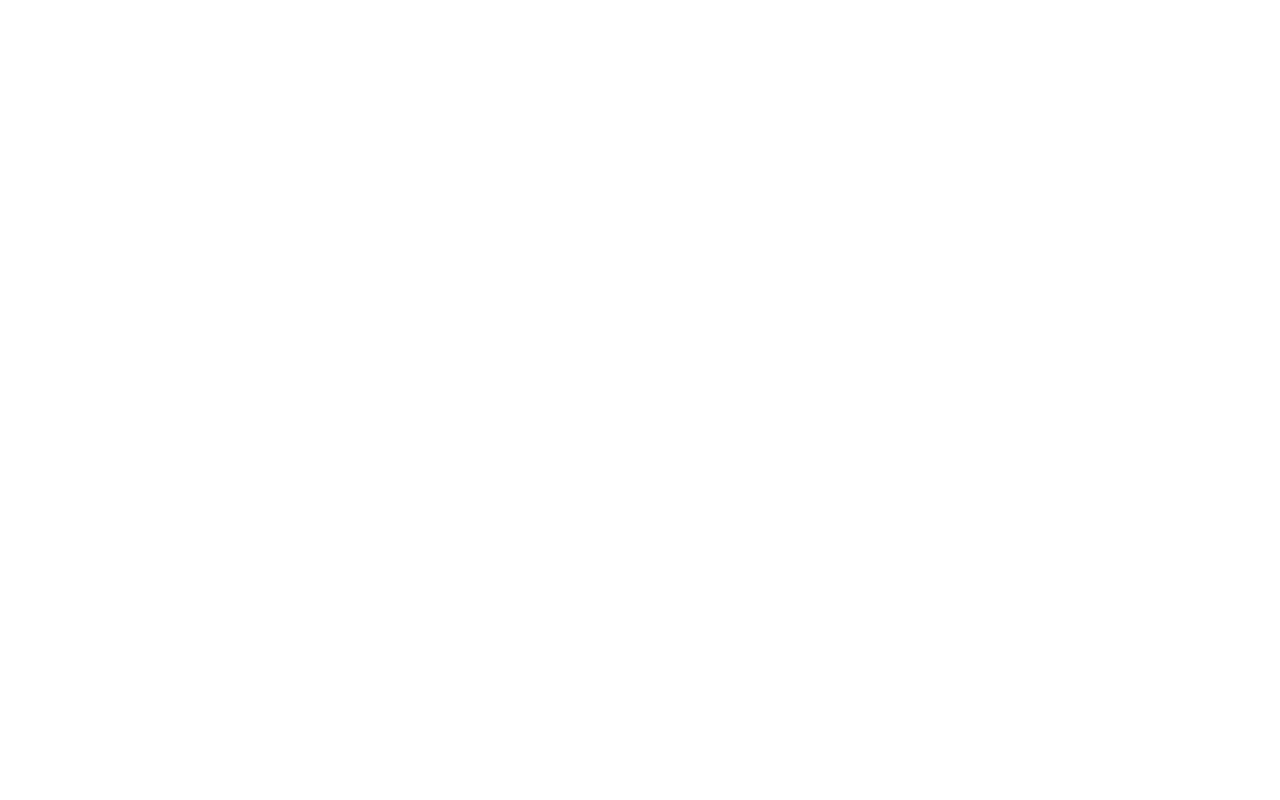
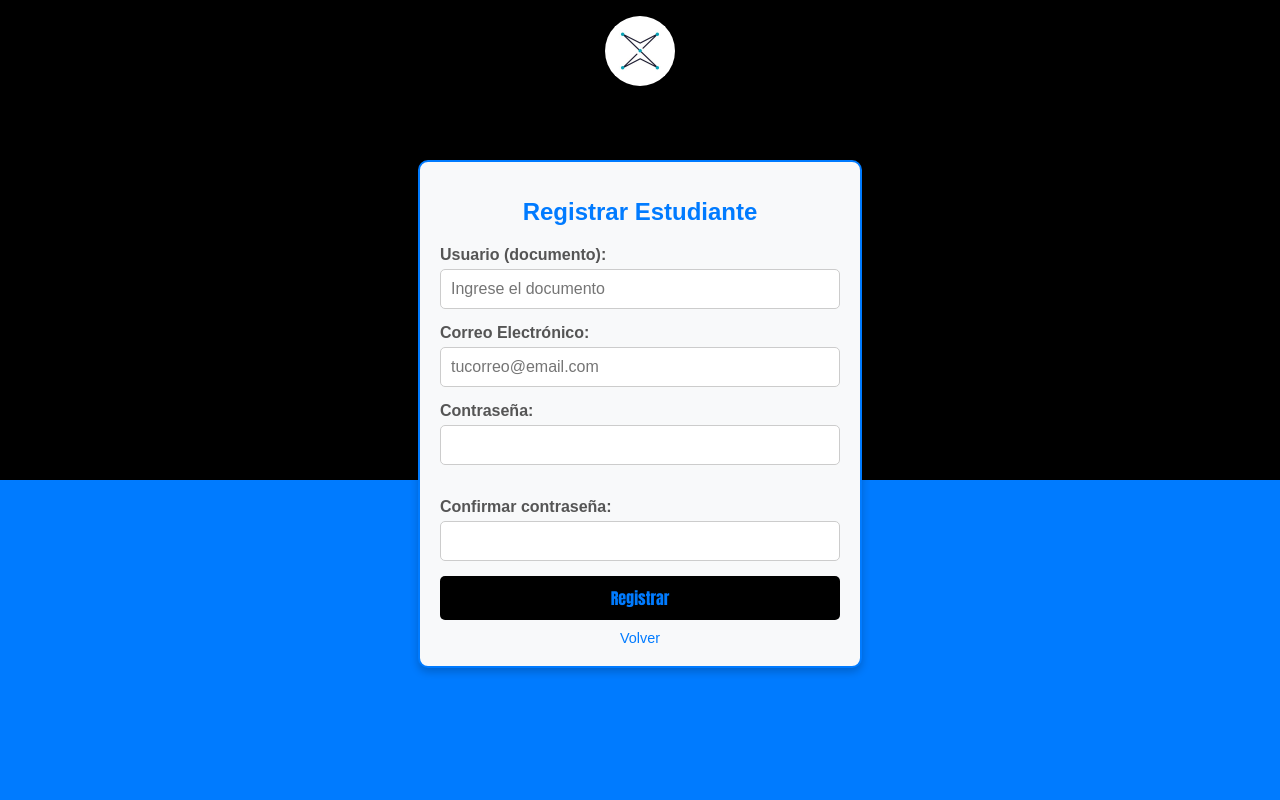
Before and after one commit to simongrisales/ColegioQuipux, a plain HTML site: page registerE.html in a window 1280 px wide. Drawn offline with Linux system fonts and the light colour scheme.

Commit message:
Update registerE.html

```diff
--- a/registerE.html
+++ b/registerE.html
@@ -5,10 +5,44 @@
     <meta name="viewport" content="width=device-width, initial-scale=1.0">
     <title>Registrar Estudiantes</title>
     <link rel="stylesheet" href="assets/css/style.css">
-    <link rel="stylesheet" href="assets/css/registerE.css">
+    <link rel="stylesheet" href="assets/css/registerM.css">
     <link rel="stylesheet" href="https://cdnjs.cloudflare.com/ajax/libs/font-awesome/6.1.1/css/all.min.css">
 </head>
 <body>
+    <div class="logo">
+        <img src="assets/css/img/quipux_logo.jpg" alt="Logo"/>
+    </div>
 
+    <div class="background">
+        <div class="black-section">
+            <div class="rounded-curve"></div>
+        </div>
+        <div class="blue-section"></div>
+    </div>
+
+
+    <div class="form-container">
+        <main>
+            <h1>Registrar Estudiante</h1>
+            <form method="submit" class="formulario">
+                <label for="documento">Usuario (documento):</label>
+                <input type="text" id="documento" class="documento" placeholder="Ingrese el documento" required>
+
+                <label for="documento">Correo Electrónico:</label>
+                <input type="text" class="email" placeholder="tucorreo@email.com" required>
+
+                <label for="documento">Contraseña:</label>
+                <input type="password" class="contraseña" required><br>
+
+                <label for="documento">Confirmar contraseña:</label>
+                <input type="password" class="confirmarContra" required>
+
+                <button type="submit">Registrar</button>
+            </form>
+            <a href="index.html" class="back-link">Volver</a>
+        </main>
+    </div>
+
+    <script src="assets/JS/register.js" ></script>
 </body>
 </html>
```
